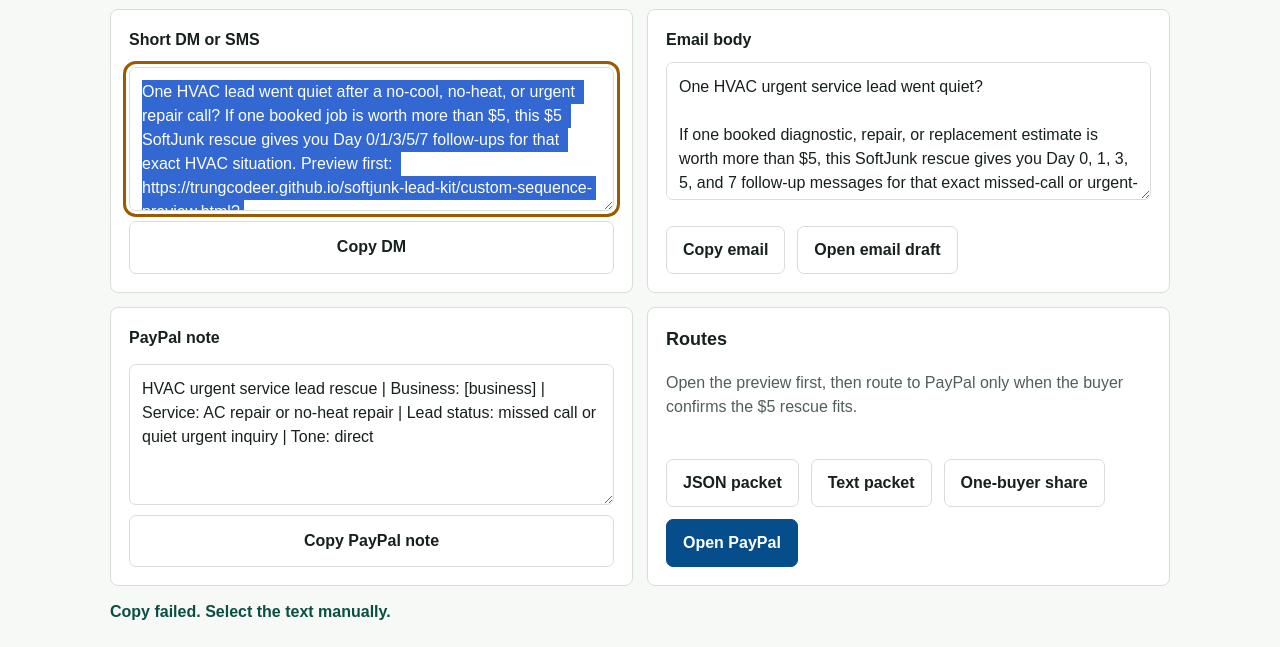
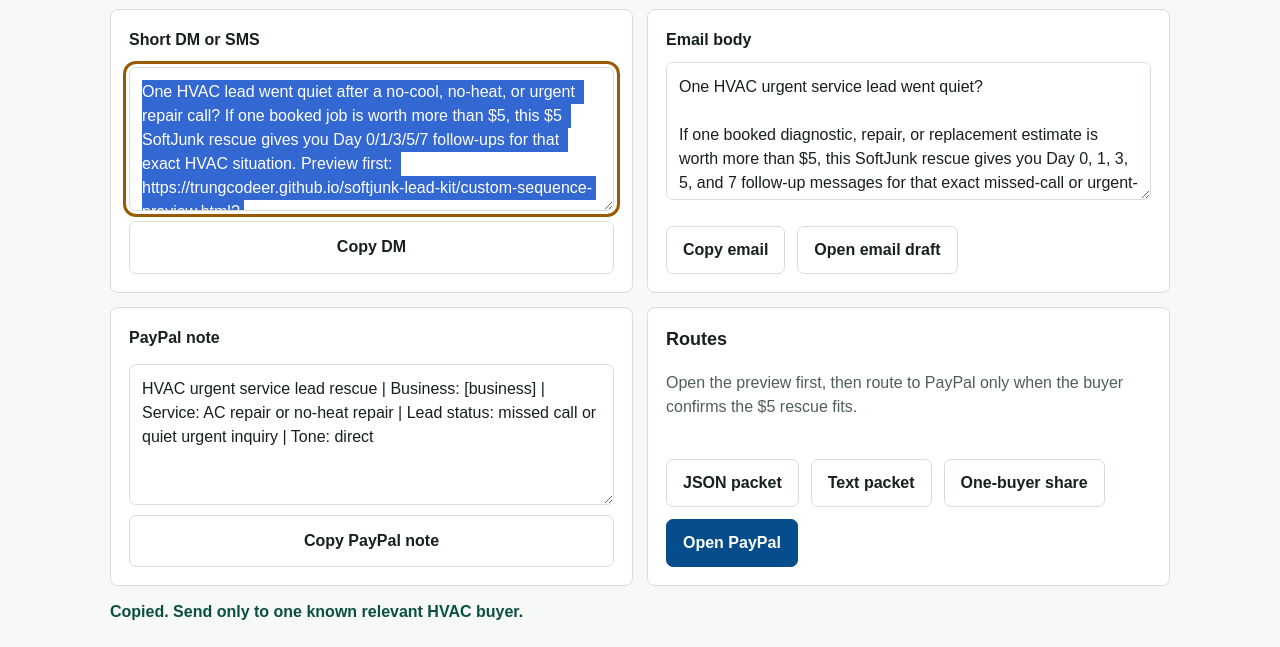
Before and after one commit to trungcodeer/softjunk-lead-kit, a website: page hvac-buyer-send.html in a window 1280 px wide. Both pictures are taken after a click on the button "Copy DM". Shown: the part 695-1342 px from the top of the page. Drawn offline with Linux system fonts and the light colour scheme.

Commit message:
Add HVAC copy fallback

```diff
--- a/hvac-buyer-send.html
+++ b/hvac-buyer-send.html
@@ -426,15 +426,35 @@ Use business context only. Do not post homeowner names, phone numbers, emails, a
       var emailLink = document.getElementById('email-link');
       emailLink.href = 'mailto:?subject=' + encodeURIComponent('Recover one missed HVAC urgent service lead for $5') + '&body=' + encodeURIComponent(emailBody);
 
+      function setCopyStatus(ok) {
+        status.textContent = ok
+          ? 'Copied. Send only to one known relevant HVAC buyer.'
+          : 'Copy failed. Select the text manually.';
+      }
+
+      function fallbackCopy(field) {
+        var ok = false;
+        try {
+          ok = document.execCommand('copy');
+        } catch (error) {
+          ok = false;
+        }
+        setCopyStatus(ok);
+      }
+
       function copy(id) {
         var field = document.getElementById(id);
         field.focus();
         field.select();
-        navigator.clipboard.writeText(field.value).then(function () {
-          status.textContent = 'Copied. Send only to one known relevant HVAC buyer.';
-        }).catch(function () {
-          status.textContent = 'Copy failed. Select the text manually.';
-        });
+        if (navigator.clipboard && navigator.clipboard.writeText) {
+          navigator.clipboard.writeText(field.value).then(function () {
+            setCopyStatus(true);
+          }).catch(function () {
+            fallbackCopy(field);
+          });
+          return;
+        }
+        fallbackCopy(field);
       }
 
       Array.prototype.forEach.call(document.querySelectorAll('[data-copy]'), function (button) {
```
